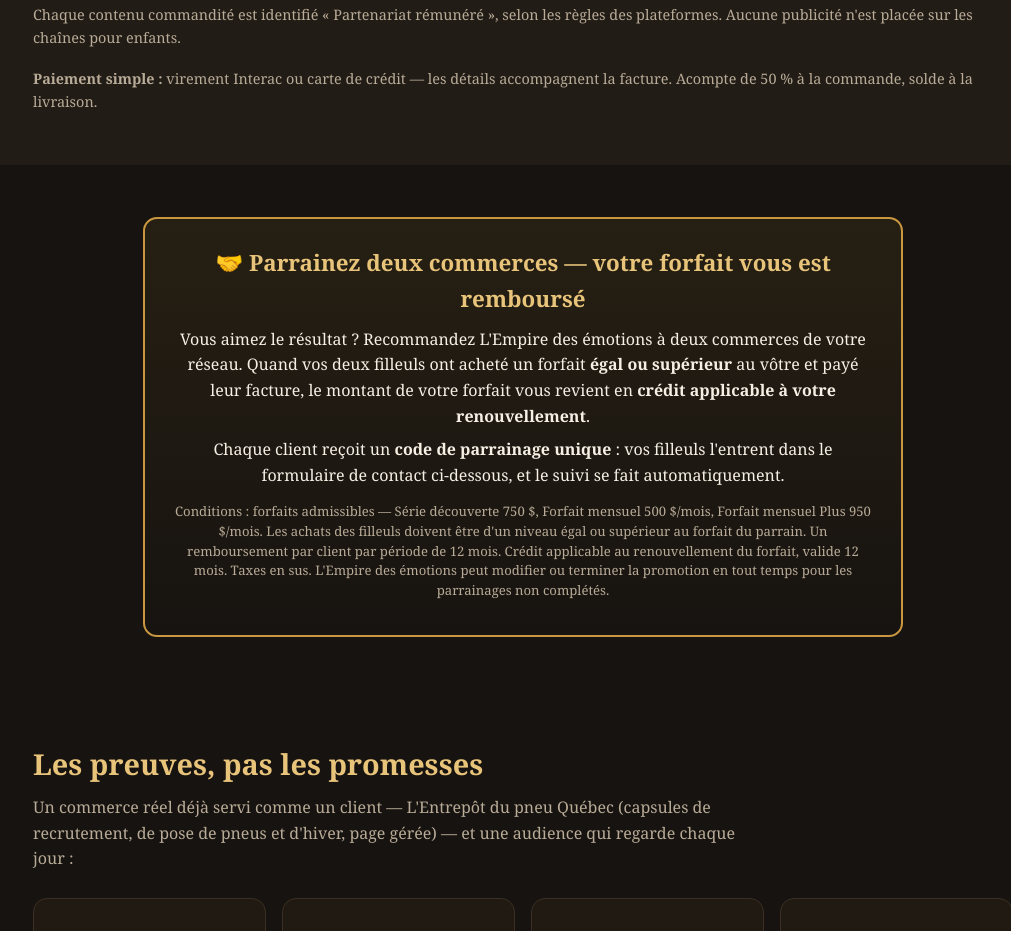
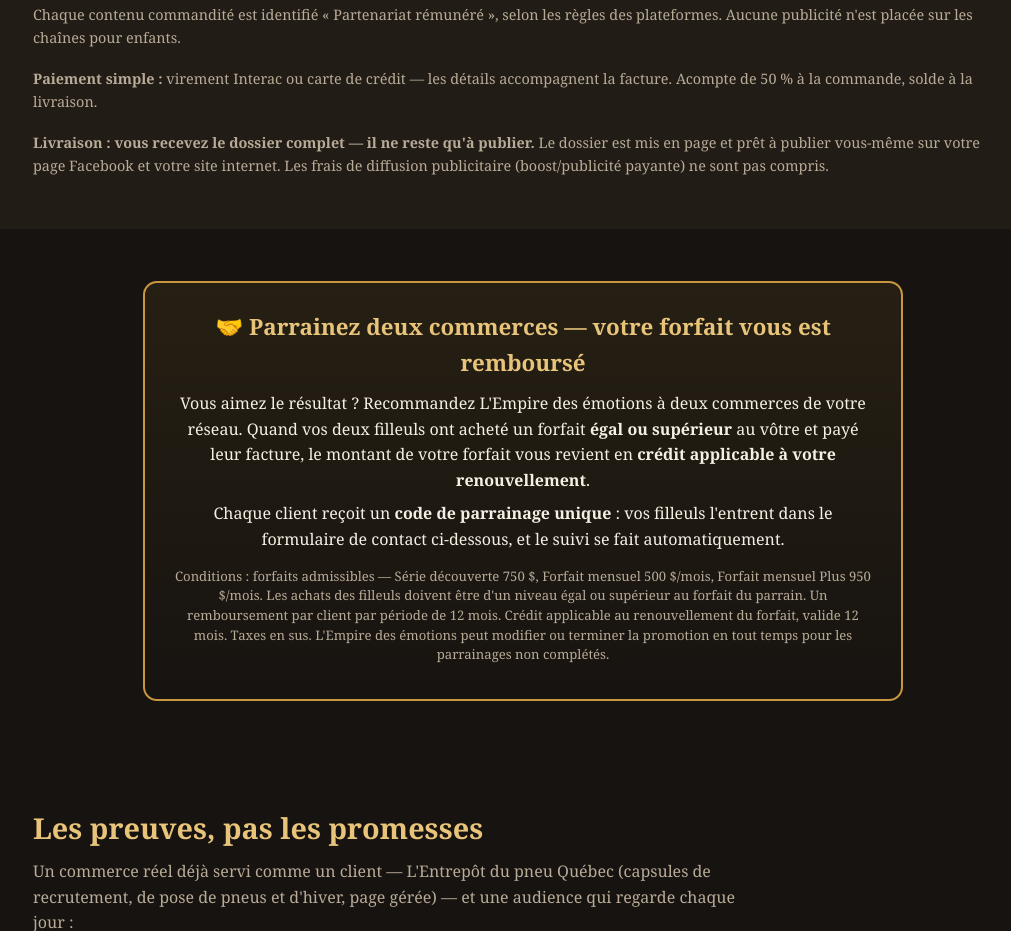
Before and after one commit to neuraxl/empire-des-emotions, a plain HTML site: page index.html in a window 1280 px wide. Shown: the part 3097-4028 px from the top of the page, without its empty margins (117-1128 px from the left). Drawn offline with Linux system fonts and the light colour scheme.

Commit message:
Condition de livraison : dossier complet prêt à publier, frais de diffusion non compris

```diff
--- a/index.html
+++ b/index.html
@@ -246,6 +246,9 @@ form button:hover{background:var(--gold2)}
        selon les règles des plateformes. Aucune publicité n'est placée sur les chaînes pour enfants.</p>
     <p class="note"><b>Paiement simple :</b> virement Interac ou carte de crédit — les détails accompagnent la facture.
        Acompte de 50 % à la commande, solde à la livraison.</p>
+    <p class="note"><b>Livraison : vous recevez le dossier complet — il ne reste qu'à publier.</b>
+       Le dossier est mis en page et prêt à publier vous-même sur votre page Facebook et votre
+       site internet. Les frais de diffusion publicitaire (boost/publicité payante) ne sont pas compris.</p>
   </div>
 </section>
 
```
